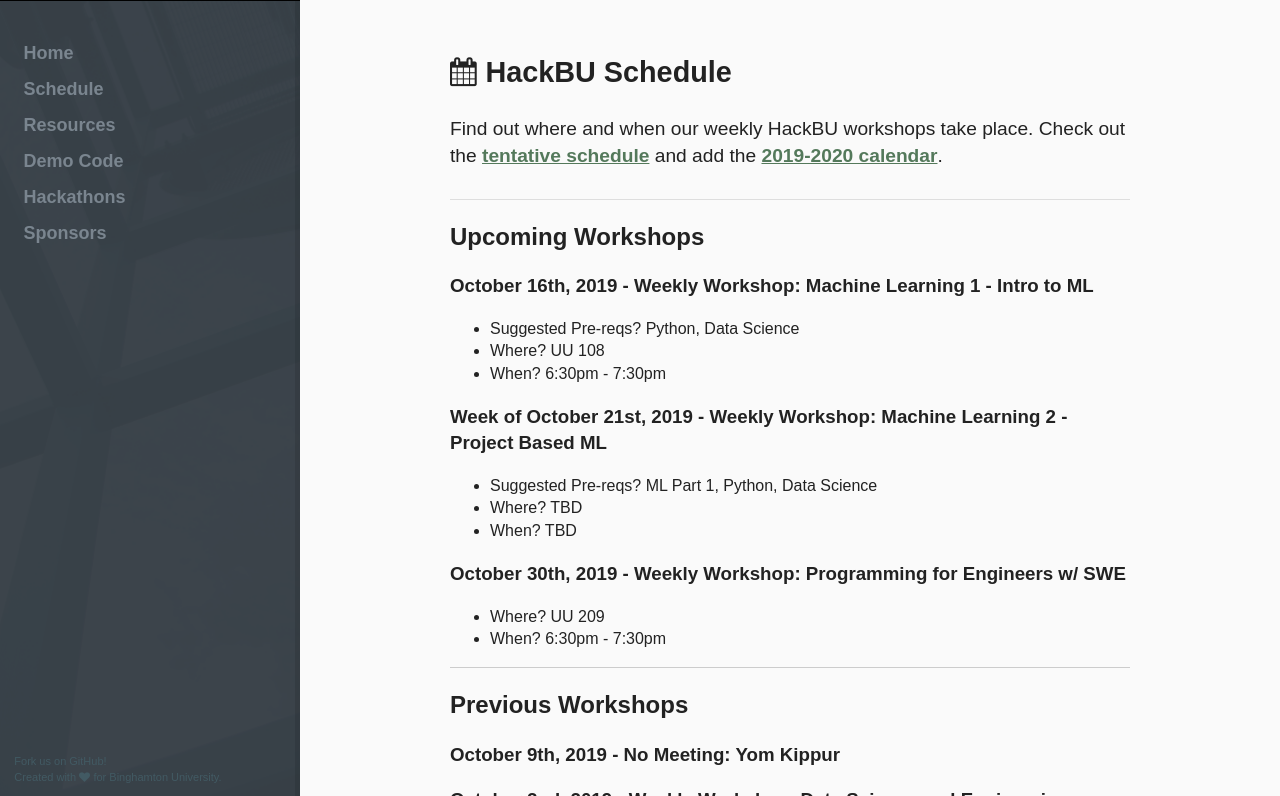
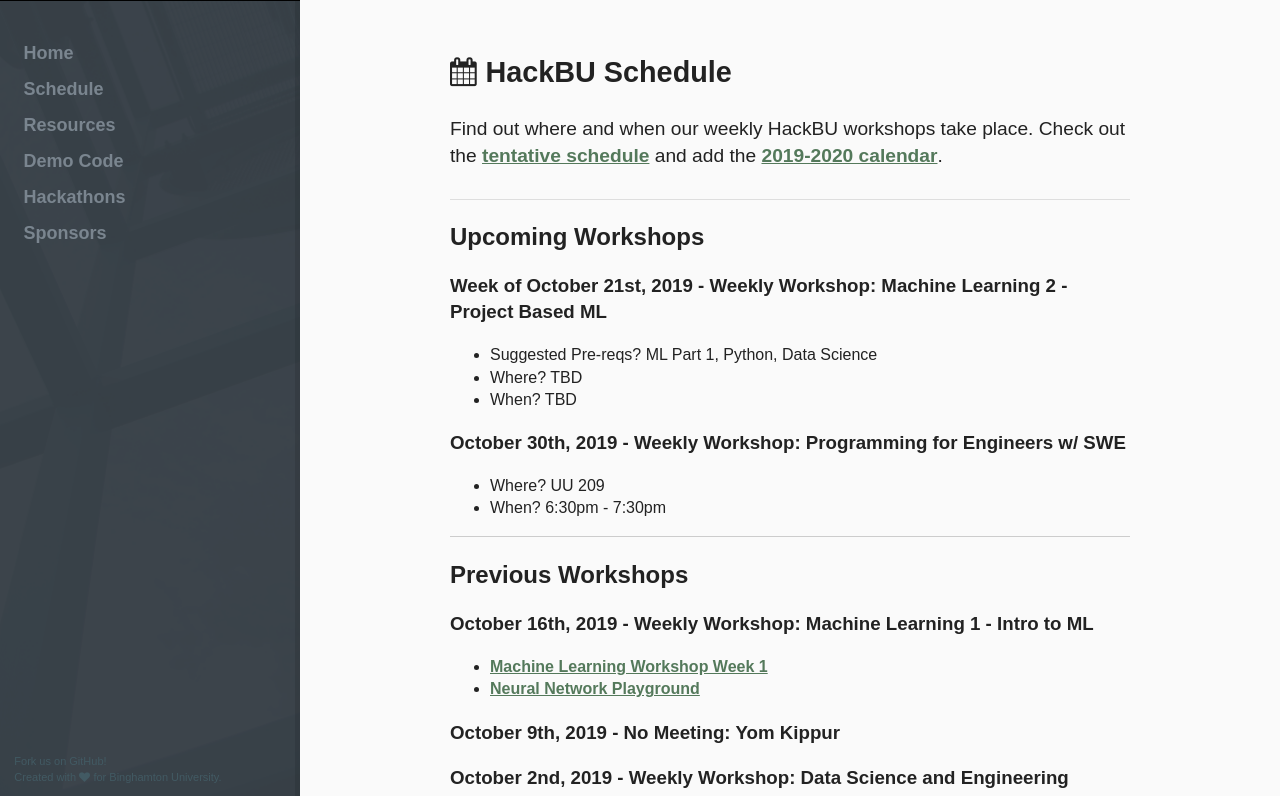
Before and after one commit to hackbinghamton/hackbinghamton.github.io, a Jekyll site: the page built from schedule/index.html, in a window 1280 px wide and 900 px high, cut to the strip 104-900 px from the top of the window. Built offline with Jekyll 4.4.1, drawn with Linux system fonts in a browser that asks for light colours; nearby versions of some CDN libraries.

Commit message:
Move workshop schedule

```diff
--- a/schedule/index.html
+++ b/schedule/index.html
@@ -9,18 +9,6 @@ description: Find out where and when our weekly HackBU workshops take place
 	<p>Find out where and when our weekly HackBU workshops take place. Check out the <a href="https://docs.google.com/spreadsheets/d/171UMVQsbL7_Dmp_Nngxn7VcYaq_Nuerf2sjMHddhqGg/edit?usp=sharing">tentative schedule</a> and add the <a href="https://calendar.google.com/calendar/r?cid=YmluZ2hhbXRvbi5lZHVfa3VpZzFnbXNibXU5czZhbGY0aDEzaDhuNm9AZ3JvdXAuY2FsZW5kYXIuZ29vZ2xlLmNvbQ">2019-2020 calendar</a>. </p>
 </div>
 <h2> Upcoming Workshops </h2>
-      <h3> October 16th, 2019 - Weekly Workshop: Machine Learning 1 - Intro to ML </h3>
-      <ul>
-        <li>
-          Suggested Pre-reqs? Python, Data Science
-        </li>
-        <li>
-          Where? UU 108
-        </li>
-        <li>
-          When? 6:30pm - 7:30pm
-        </li>
-      </ul>
       <h3> Week of October 21st, 2019 - Weekly Workshop: Machine Learning 2 - Project Based ML</h3>
       <ul>
         <li>
@@ -45,6 +33,16 @@ description: Find out where and when our weekly HackBU workshops take place
   <hr>
 <h2> Previous Workshops </h2>
 <div class="article">
+  <h3> October 16th, 2019 - Weekly Workshop: Machine Learning 1 - Intro to ML </h3>
+  <ul>
+    <li>
+      <a href="https://github.com/HackBinghamton/MachineLearningWorkshopWeek1"> Machine Learning Workshop Week 1 </a>
+    </li>
+    <li>
+      <a href="https://playground.tensorflow.org"> Neural Network Playground</a>
+    </li>
+  </ul>
+
   <h3> October 9th, 2019 - No Meeting: Yom Kippur</h3>
 
   <h3> October 2nd, 2019 - Weekly Workshop: Data Science and Engineering</h3>
```
